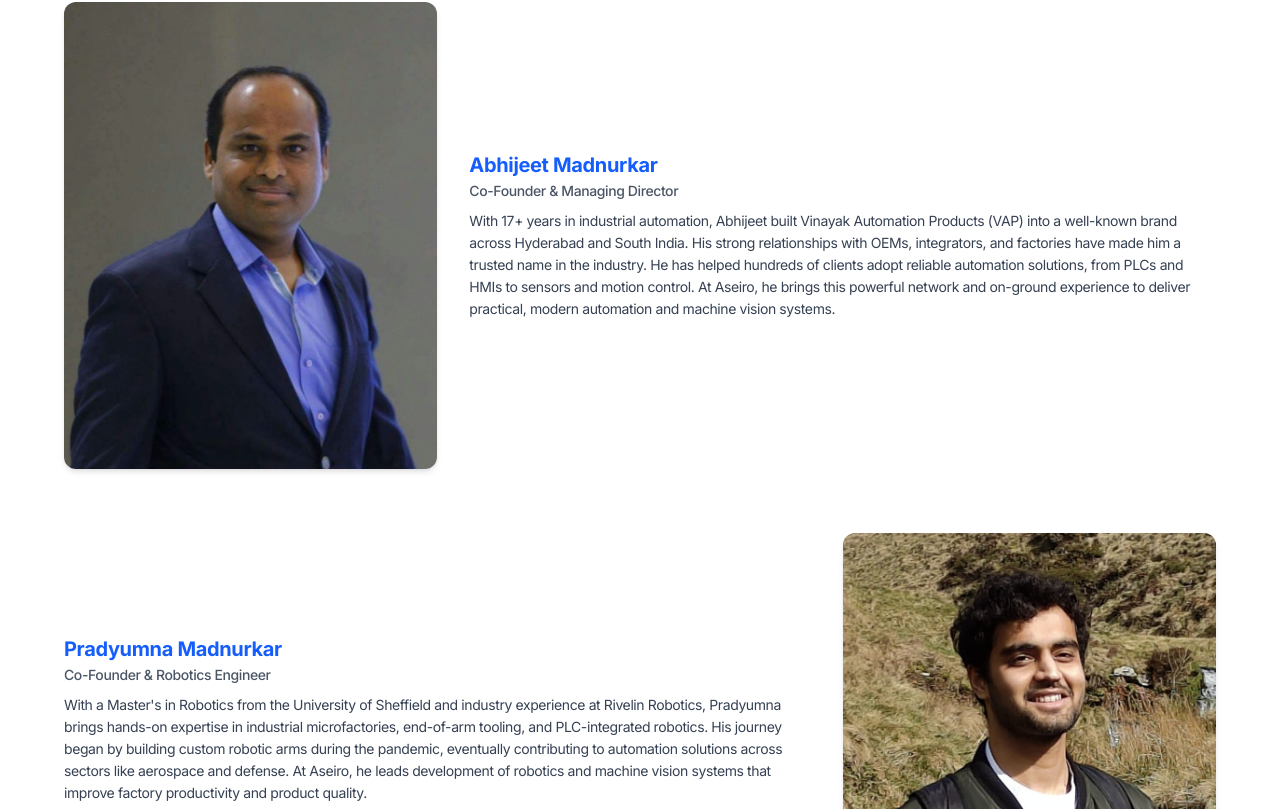
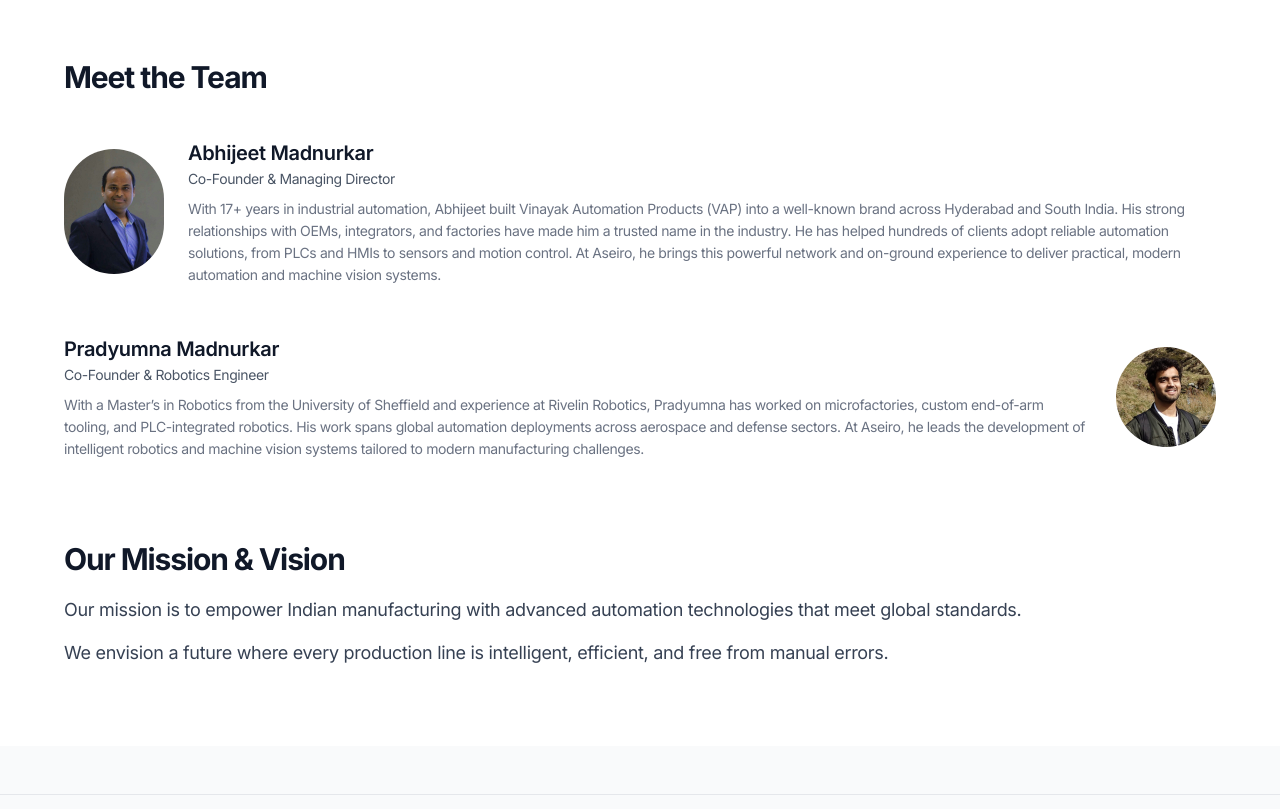
Before and after one commit to pradyumna-aseiro/Vercel-website, a Next.js app: page /about in a window 1280 px wide. Shown: the part 511-1320 px from the top of the page. Built offline with nearby package versions, Linux system fonts and the light colour scheme.

Commit message:
changed about page layout again

```diff
--- a/app/(default)/about/page.tsx
+++ b/app/(default)/about/page.tsx
@@ -1,11 +1,13 @@
+// app/about/page.tsx
 import Image from "next/image";
 
 export default function AboutPage() {
   return (
     <section className="py-20 px-4 bg-white text-left">
-      <div className="max-w-6xl mx-auto pi-25">
-        {/* Intro Section */}
-        <div>
+      <div className="max-w-6xl mx-auto space-y-20">
+
+        {/* About Aseiro */}
+        <div className="pt-16">
           <h1 className="text-4xl font-bold mb-6">About Aseiro Industries</h1>
           <p className="text-gray-700 text-lg mb-4">
             <strong>Aseiro Industries Pvt Ltd</strong> was founded to help
@@ -33,54 +35,48 @@ export default function AboutPage() {
 
         {/* Meet the Team */}
         <div>
-          <h2 className="text-3xl font-bold mb-12">Meet the Team</h2>
+          <h2 className="text-3xl font-bold mb-10">Meet the Team</h2>
 
-          {/* Abhijeet Section */}
-          <div className="flex flex-col md:flex-row items-center gap-8 mb-16">
-            <div className="w-full md:w-1/3">
+          {/* Abhijeet */}
+          <div className="flex flex-col md:flex-row items-center gap-6 mb-12">
             <Image
               src="/images/team-abhijeet.png"
               alt="Abhijeet Madnurkar"
-                width={400}
-                height={400}
-                className="rounded-xl shadow-md object-cover w-full"
+              width={100}
+              height={100}
+              className="rounded-full object-cover"
             />
-            </div>
-            <div className="w-full md:w-2/3">
-              <h3 className="text-xl font-bold text-blue-600">Abhijeet Madnurkar</h3>
-              <p className="text-gray-600 text-sm font-medium mb-2">Co-Founder & Managing Director</p>
-              <p className="text-gray-700 text-sm">
-                With 17+ years in industrial automation, Abhijeet built Vinayak Automation Products (VAP)
-                into a well-known brand across Hyderabad and South India. His strong relationships with OEMs,
-                integrators, and factories have made him a trusted name in the industry. He has helped hundreds
-                of clients adopt reliable automation solutions, from PLCs and HMIs to sensors and motion control.
-                At Aseiro, he brings this powerful network and on-ground experience to deliver practical, modern
-                automation and machine vision systems.
+            <div>
+              <h3 className="text-xl font-semibold">Abhijeet Madnurkar</h3>
+              <p className="text-gray-600 text-sm mb-2">Co-Founder & Managing Director</p>
+              <p className="text-gray-500 text-sm">
+                With 17+ years in industrial automation, Abhijeet built Vinayak Automation Products (VAP) into a well-known
+                brand across Hyderabad and South India. His strong relationships with OEMs, integrators, and factories have
+                made him a trusted name in the industry. He has helped hundreds of clients adopt reliable automation solutions,
+                from PLCs and HMIs to sensors and motion control. At Aseiro, he brings this powerful network and on-ground
+                experience to deliver practical, modern automation and machine vision systems.
               </p>
             </div>
           </div>
 
-          {/* Pradyumna Section */}
-          <div className="flex flex-col md:flex-row-reverse items-center gap-8">
-            <div className="w-full md:w-1/3">
+          {/* Pradyumna */}
+          <div className="flex flex-col md:flex-row-reverse items-center gap-6">
             <Image
               src="/images/team-pradyumna.png"
               alt="Pradyumna Madnurkar"
-                width={400}
-                height={400}
-                className="rounded-xl shadow-md object-cover w-full"
+              width={100}
+              height={100}
+              className="rounded-full object-cover"
             />
-            </div>
-            <div className="w-full md:w-2/3">
-              <h3 className="text-xl font-bold text-blue-600">Pradyumna Madnurkar</h3>
-              <p className="text-gray-600 text-sm font-medium mb-2">Co-Founder & Robotics Engineer</p>
-              <p className="text-gray-700 text-sm">
-                With a Master's in Robotics from the University of Sheffield and industry experience at
-                Rivelin Robotics, Pradyumna brings hands-on expertise in industrial microfactories,
-                end-of-arm tooling, and PLC-integrated robotics. His journey began by building custom robotic
-                arms during the pandemic, eventually contributing to automation solutions across sectors like
-                aerospace and defense. At Aseiro, he leads development of robotics and machine vision systems
-                that improve factory productivity and product quality.
+            <div>
+              <h3 className="text-xl font-semibold">Pradyumna Madnurkar</h3>
+              <p className="text-gray-600 text-sm mb-2">Co-Founder & Robotics Engineer</p>
+              <p className="text-gray-500 text-sm">
+                With a Master’s in Robotics from the University of Sheffield and experience at Rivelin Robotics,
+                Pradyumna has worked on microfactories, custom end-of-arm tooling, and PLC-integrated robotics.
+                His work spans global automation deployments across aerospace and defense sectors.
+                At Aseiro, he leads the development of intelligent robotics and machine vision systems tailored
+                to modern manufacturing challenges.
               </p>
             </div>
           </div>
@@ -88,7 +84,7 @@ export default function AboutPage() {
 
         {/* Mission & Vision */}
         <div>
-          <h2 className="text-3xl font-bold mb-6">Our Mission & Vision</h2>
+          <h2 className="text-3xl font-bold mb-4">Our Mission & Vision</h2>
           <p className="text-gray-700 text-lg mb-4">
             Our mission is to empower Indian manufacturing with advanced automation technologies
             that meet global standards.
```
Lines whose indentation alone changed are shown as unchanged.
